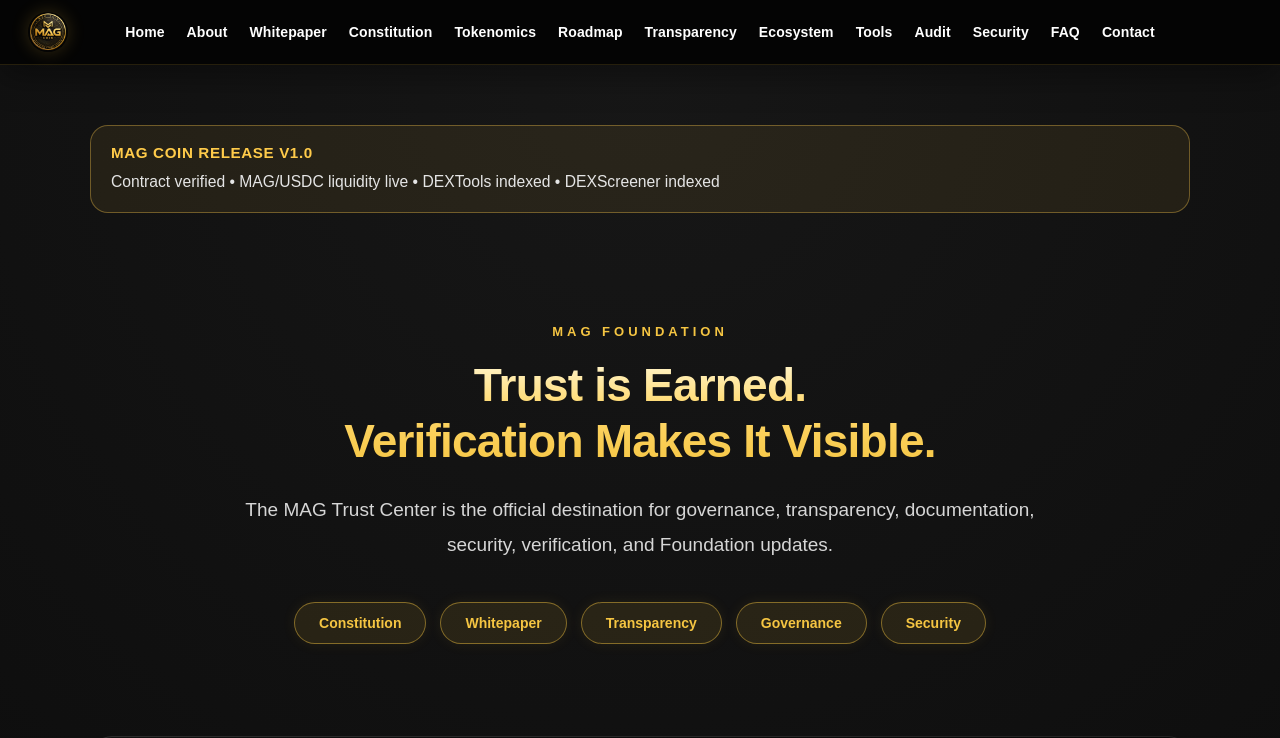
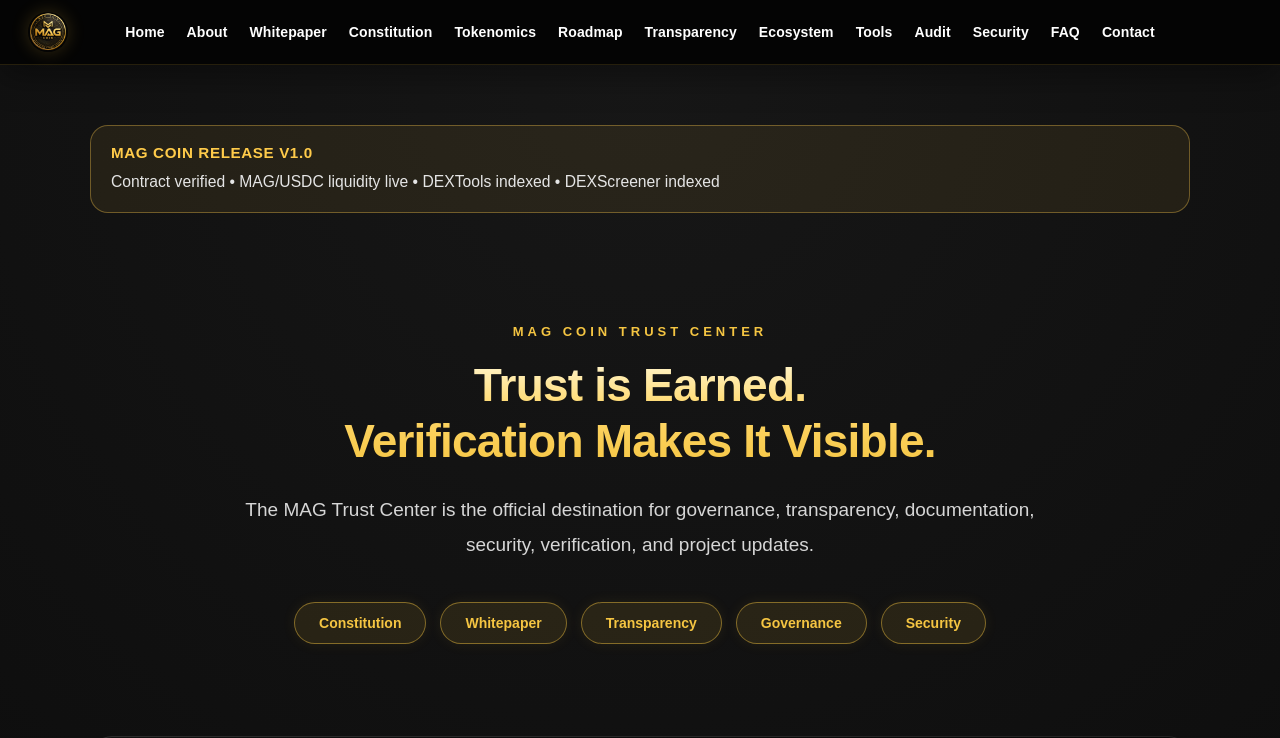
Before and after one commit to MAGZOWN/mag-coin-website, a Next.js app: page /transparency in a window 1280 px wide. Shown: the top 738 px of the page. Built offline with nearby package versions, Linux system fonts and the light colour scheme.

Commit message:
Fix Foundation wording in Trust Center hero

```diff
--- a/app/data/trustCenterHero.ts
+++ b/app/data/trustCenterHero.ts
@@ -1,10 +1,10 @@
 export const trustCenterHero = {
-  label: "MAG FOUNDATION",
+  label: "MAG COIN TRUST CENTER",
 
   title: "Trust is Earned.\nVerification Makes It Visible.",
 
   subtitle:
-    "The MAG Trust Center is the official destination for governance, transparency, documentation, security, verification, and Foundation updates.",
+    "The MAG Trust Center is the official destination for governance, transparency, documentation, security, verification, and project updates.",
 
   badges: [
     "Constitution",
```
